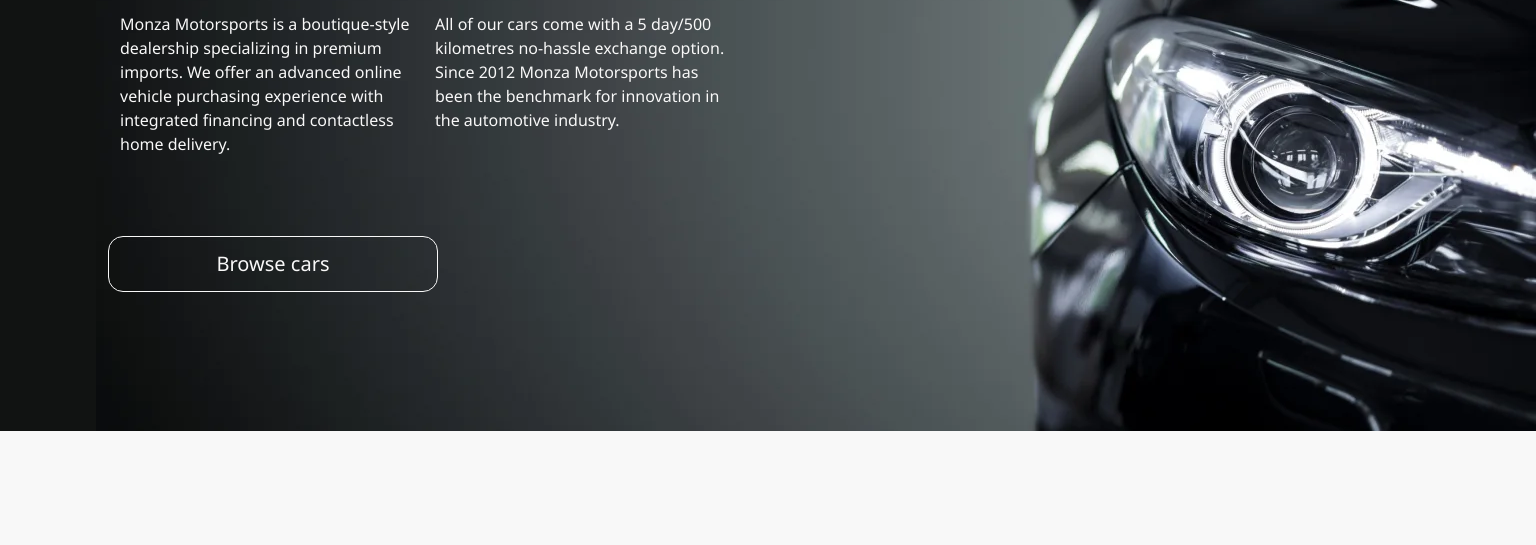
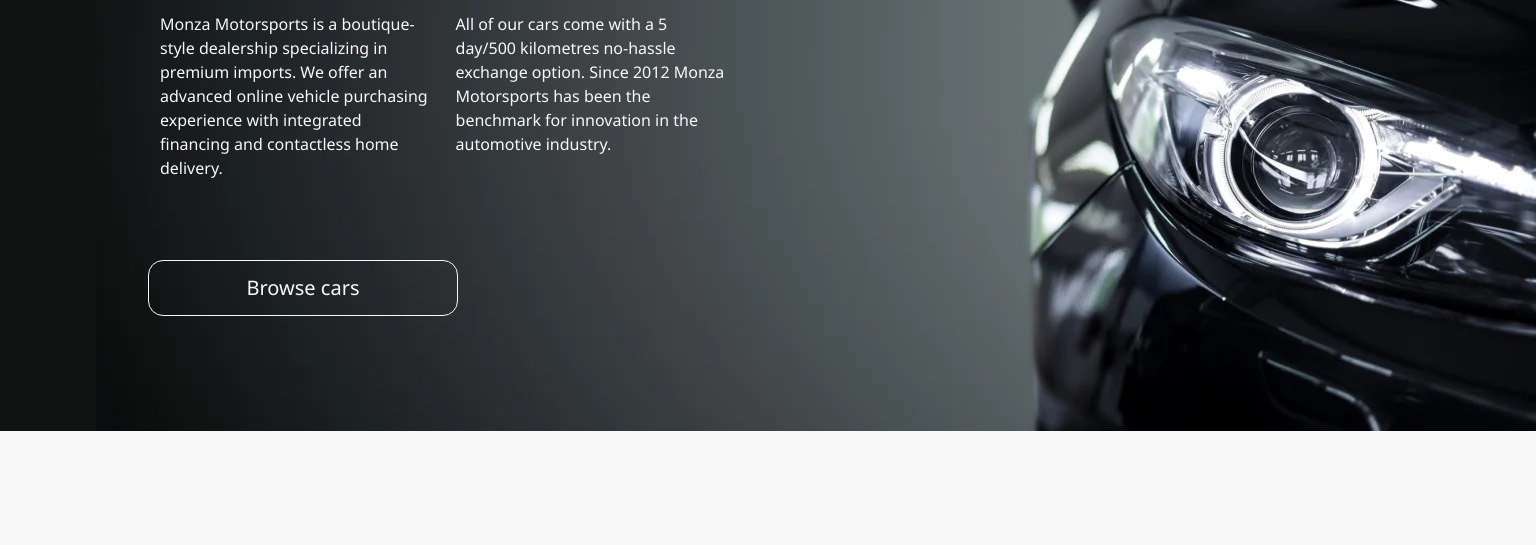
Before and after one commit to kuzovlev/wwest.solutions, a website: page app/index.html in a window 1536 px wide. Shown: the part 255-800 px from the top of the page. Drawn offline with nearby package versions, Linux system fonts and the light colour scheme; files that its build step writes are made by us from their sources; files whose address does not match are found by name.

Commit message:
XXL-container width change

```diff
--- a/app/sass/parts/variables.scss
+++ b/app/sass/parts/variables.scss
@@ -9,3 +9,9 @@ $color-secondary-400: #C4C4C4;
 $color-secondary-500: #ffffff;
 $color-secondary-600: #959595;
 $color-secondary-700: #507A36;
+
+@media (min-width: 1400px) {
+  .container, .container-lg, .container-md, .container-sm, .container-xl, .container-xxl {
+    max-width: 1240px;
+  }
+}
```
